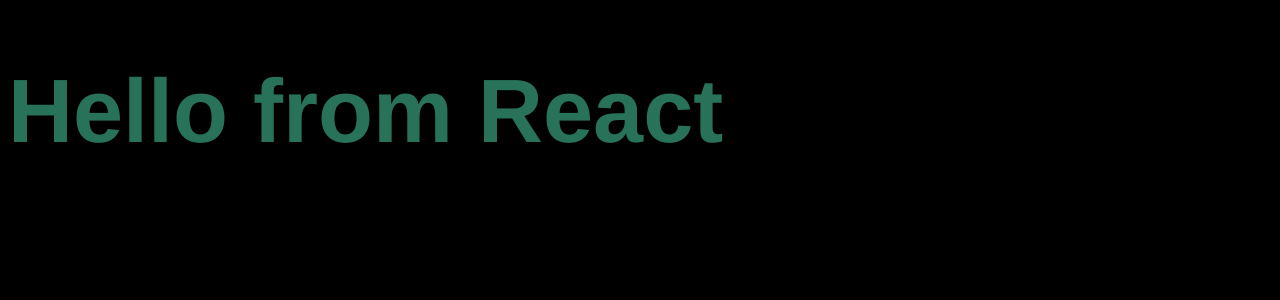
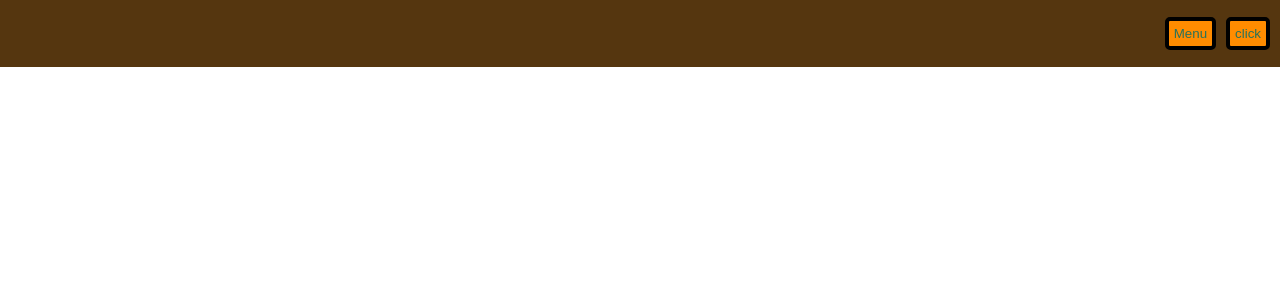
Before and after one commit to itAshmit/react-stand, a React (Vite) app: page / in a window 1280 px wide. Shown: the top 300 px of the page. Built offline with nearby package versions, Linux system fonts and the light colour scheme.

Commit message:
escalating the same

```diff
--- a/src/App.jsx
+++ b/src/App.jsx
@@ -44,10 +44,11 @@
 export default App;*/}
 //ABOVE CODE IS FROM OTHER YOUTUBE CHANNEL I.E, HUXNWEBDEV
 import React from 'react'
+import Header1 from './Header1';
 function App() {
   return (
     <div>
-    <h1 className='heading'>Hello from React</h1>
+      <Header1/>
     </div>
   )
 }
--- /dev/null
+++ b/src/Header1.jsx
@@ -0,0 +1,12 @@
+import React from 'react'
+
+function Header1() {
+    return (
+        <div className='header'>
+            <button className='button'>Menu</button>
+            <button className='button2'>click</button>
+        </div>
+    )
+}
+
+export default Header1
--- a/styles.css
+++ b/styles.css
@@ -1,8 +1,23 @@
 *{
-    background-color: black;
+    background-color: white;
     color: rgb(41, 114, 90);
+    padding: 0px;
+    margin: 0px;
 }
 .heading{
     font-size: 90px;
     font-family: 'Franklin Gothic Medium', 'Arial Narrow', Arial, sans-serif;
 }
+.header{
+    background-color: rgb(85, 54, 15);
+    padding: 10px 5px;
+    text-align:end;
+    align-items:center;
+}
+.button,.button2{
+    border: 4px solid black;
+    border-radius: 5px;
+    padding: 5px;
+    margin: 7px 5px;
+    background-color:rgb(255, 140, 0);
+}
```
